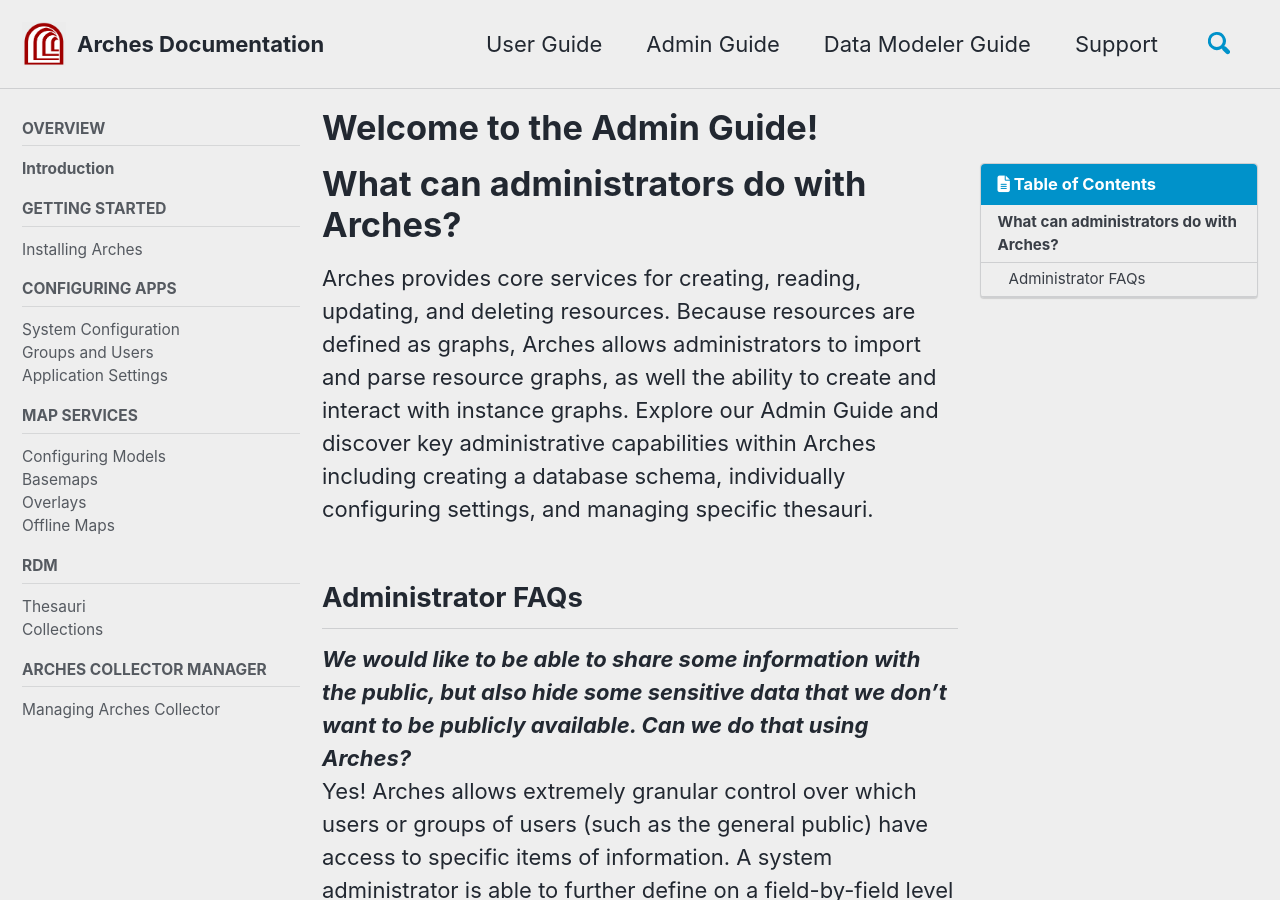
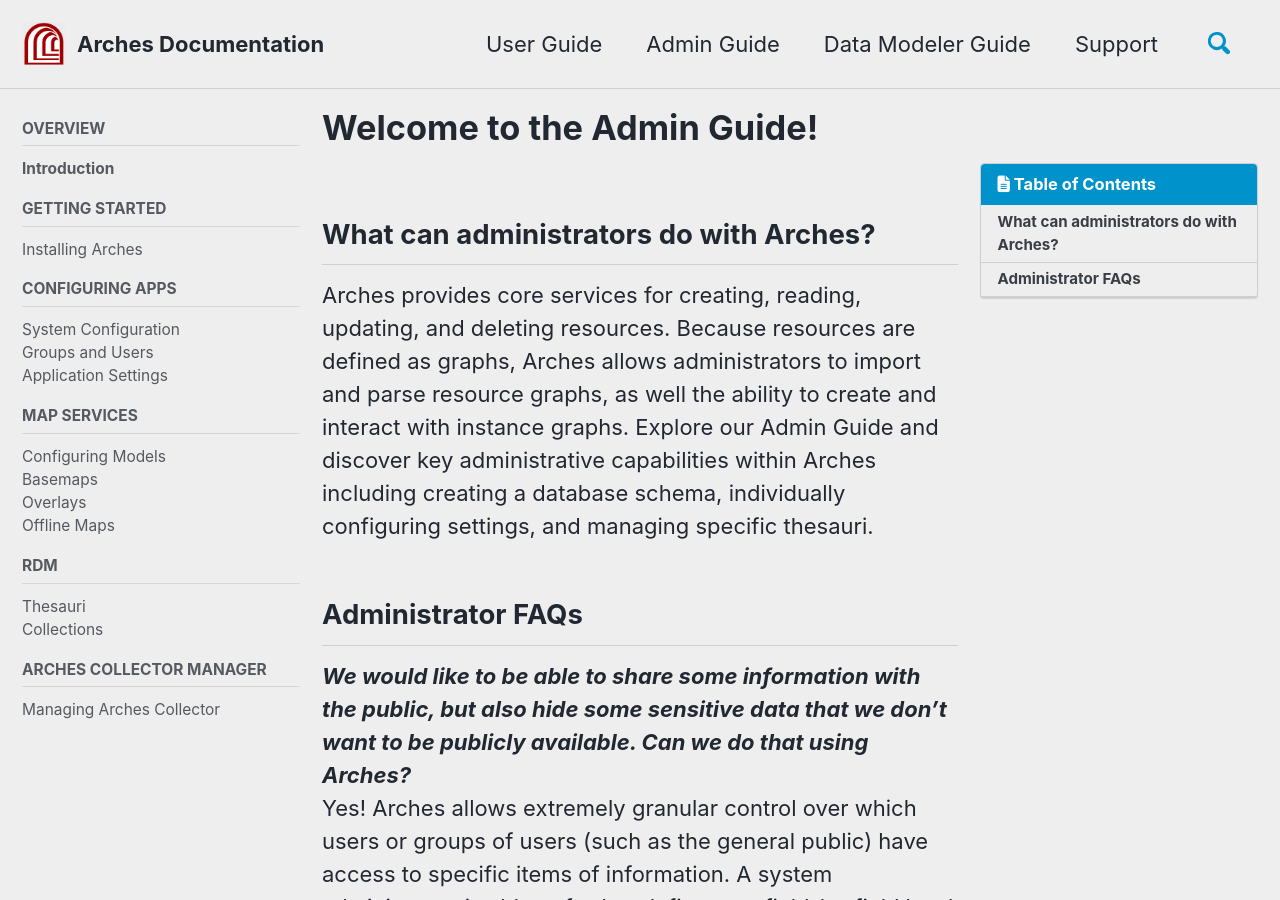
Before and after one commit to fargeo/archesguides, a Jekyll site: the page built from _pages/admin.md, in a window 1280 px wide and 900 px high. Built offline with Jekyll 4.4.1, drawn with Linux system fonts in a browser that asks for light colours; cached includes are drawn as plain includes; nearby versions of some CDN libraries; comment, search, counter and statistics services are not loaded; a style sheet for code colours, icons or effects is not loaded.

```diff
--- a/_pages/admin.md
+++ b/_pages/admin.md
@@ -16,7 +16,7 @@ defaults:
     values:
       author_profile: true
 ---
-# What can administrators do with Arches?
+## What can administrators do with Arches?
 Arches provides core services for creating, reading, updating, and deleting resources. Because resources are defined as graphs, Arches allows administrators to import and parse resource graphs, as well the ability to create and interact with instance graphs. Explore our Admin Guide and discover key administrative capabilities within Arches including creating a database schema, individually configuring settings, and managing specific thesauri.
 
 ## Administrator FAQs
```
